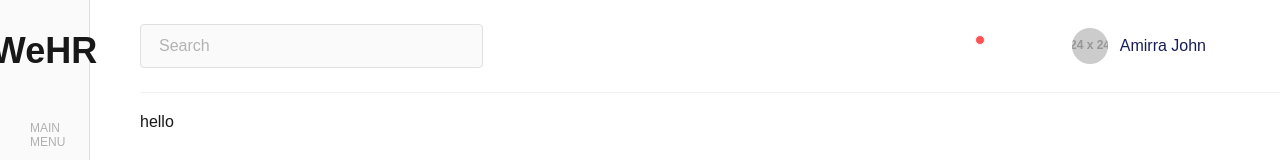
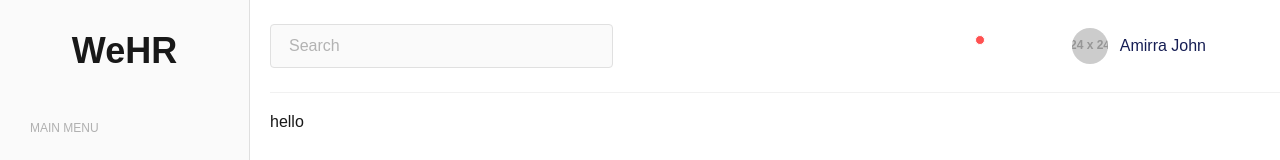
Before and after one commit to TadasMil/vue3-ts-dashboard, a Vue app: page / in a window 1280 px wide. Shown: the top 160 px of the page. Built offline with nearby package versions, Linux system fonts and the light colour scheme; some icons are missing.

Commit message:
(feat) - change layout structure and make sidebar navigation fixed

```diff
--- a/src/components/LayoutAuthenticated.vue
+++ b/src/components/LayoutAuthenticated.vue
@@ -13,12 +13,8 @@ const setSidebarVisible = () => {
 
 <template>
   <div class="base-layout" :class="{ 'sidebar-active': sidebarVisible }">
-    <SidebarNavigation
-      class="sidebarArea"
-      :sidebarVisible="sidebarVisible"
-      @setSidebarVisible="setSidebarVisible"
-    />
-    <Toolbar class="toolbarArea" @setSidebarVisible="setSidebarVisible" />
+    <SidebarNavigation :sidebarVisible="sidebarVisible" @setSidebarVisible="setSidebarVisible" />
+    <Toolbar @setSidebarVisible="setSidebarVisible" />
 
     <slot />
   </div>
@@ -27,60 +23,24 @@ const setSidebarVisible = () => {
 <style scoped>
 .base-layout {
   display: grid;
-  grid-template-columns: auto 1fr;
+  grid-template-columns: 1fr;
   grid-template-rows: auto 1fr;
   height: 100vh;
   gap: 20px 50px;
-
-  grid-template-areas:
-    'sidebar toolbar'
-    'sidebar content';
-}
-
-.sidebarArea {
-  grid-area: sidebar;
-  width: 250px;
-}
-
-.toolbarArea {
-  grid-area: toolbar;
-  z-index: 1;
+  margin-left: 270px;
 }
 
 @media (max-width: 834px) {
   .base-layout {
     gap: 20px 0;
-  }
-
-  .sidebarArea {
-    height: 100vh;
-    width: 90px;
-    transition: width 0.3s ease;
-    z-index: 9;
+    margin-left: 100px;
   }
 }
 
 @media (max-width: 390px) {
   .base-layout {
     gap: 20px 0;
-    grid-template-columns: 1fr;
-    grid-template-areas:
-      'toolbar'
-      'content';
-  }
-
-  .sidebarArea {
-    position: fixed;
-    top: 0;
-    left: 0;
-    height: 100vh;
-    transform: translateX(-250px);
-    z-index: 10;
-    transition: transform 0.3s ease;
-  }
-
-  .sidebarArea[sidebar-visible='true'] {
-    transform: translateX(0);
+    margin-left: 0;
   }
 }
 </style>
--- a/src/components/SidebarNavigation.vue
+++ b/src/components/SidebarNavigation.vue
@@ -91,16 +91,23 @@ const otherLinks: ISidebarMenu = {
 
 <style scoped>
 .sidebar {
+  position: fixed;
   background-color: var(--sidebar-background-color);
   border-right: 1px solid var(--color-secondary-light);
   padding: 30px 0;
   width: 250px;
   display: flex;
+  height: 100%;
+  top: 0;
+  left: 0;
+  z-index: 10;
   flex-direction: column;
   align-items: center;
   gap: 39px 0;
 
-  transition: width 0.3s ease;
+  transition:
+    width 0.5s ease,
+    transform 0.5s ease;
 }
 
 .sidebar-title {
@@ -121,33 +128,22 @@ const otherLinks: ISidebarMenu = {
     gap: 25px 0;
   }
 
+  .sidebar.sidebar-visible {
+    transform: translateX(0);
+    width: 250px;
+  }
+
   .sidebar-title {
     font-size: 20px;
-  }
-
-  .sidebar.sidebar-visible {
-    position: fixed;
-    top: 0;
-    left: 0;
-    width: 250px;
-    z-index: 12;
   }
 }
 
 @media (max-width: 390px) {
   .sidebar {
-    position: fixed;
-    top: 0;
-    left: 0;
-    height: 100vh;
-    width: 250px;
     transform: translateX(-250px);
-    transition: transform 0.3s ease;
-    z-index: 12;
   }
 
   .sidebar.sidebar-visible {
-    display: flex;
     transform: translateX(0);
   }
 }
```
